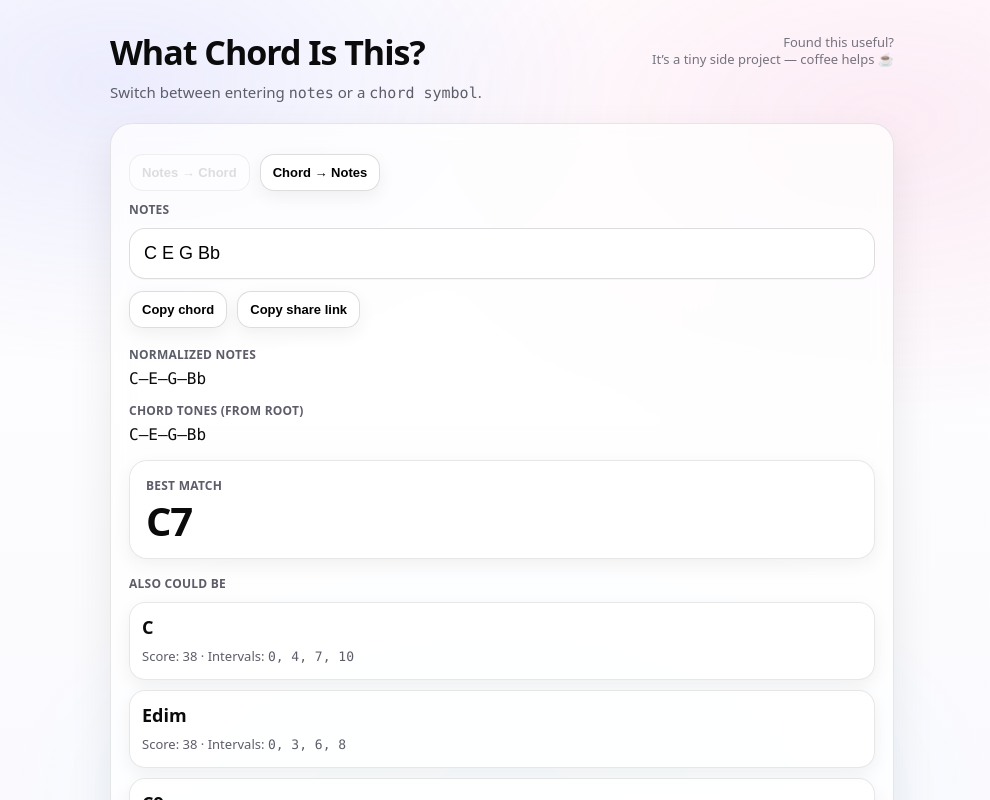
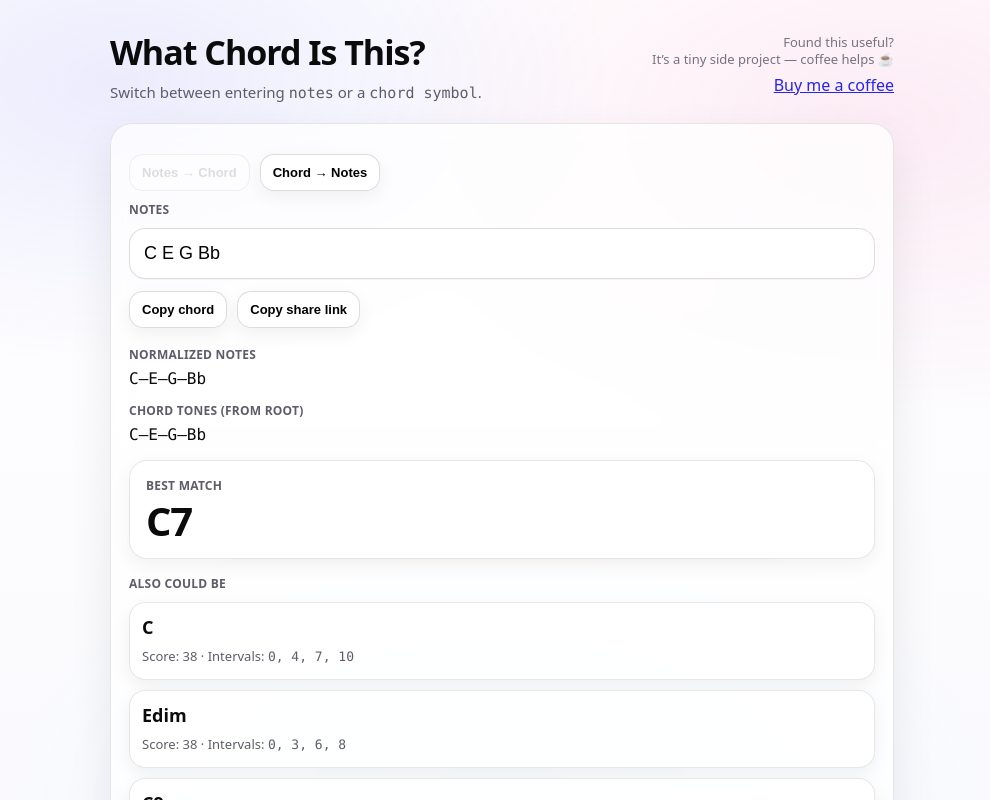
Before and after one commit to GeorgeMacPherson/whatisthischord, a Next.js app: page / in a window 1280 px wide. Shown: the top 800 px of the page, without its empty margins (138-1128 px from the left). Built offline with nearby package versions, Linux system fonts and the light colour scheme.

Commit message:
Update ChordApp.tsx

```diff
--- a/components/ChordApp.tsx
+++ b/components/ChordApp.tsx
@@ -133,19 +133,16 @@ const chordNotesFromSymbol = useMemo(() => {
     It’s a tiny side project — coffee helps ☕️
   </span>
 
-    <Script
-      src="https://cdnjs.buymeacoffee.com/1.0.0/button.prod.min.js"
-      strategy="afterInteractive"
-      data-name="bmc-button"
-      data-slug="Georgemacpherson"
-      data-color="#FFDD00"
-      data-font="Lato"
-      data-text="Buy me a coffee"
-      data-outline-color="#000000"
-      data-font-color="#000000"
-      data-coffee-color="#ffffff"
-    />
+  <a
+    className="bmc-btn"
+    href="https://www.buymeacoffee.com/Georgemacpherson"
+    target="_blank"
+    rel="noreferrer"
+  >
+    Buy me a coffee
+  </a>
 </div>
+
 </header>
 
       <div className="card">
```
Lines whose indentation alone changed are shown as unchanged.
